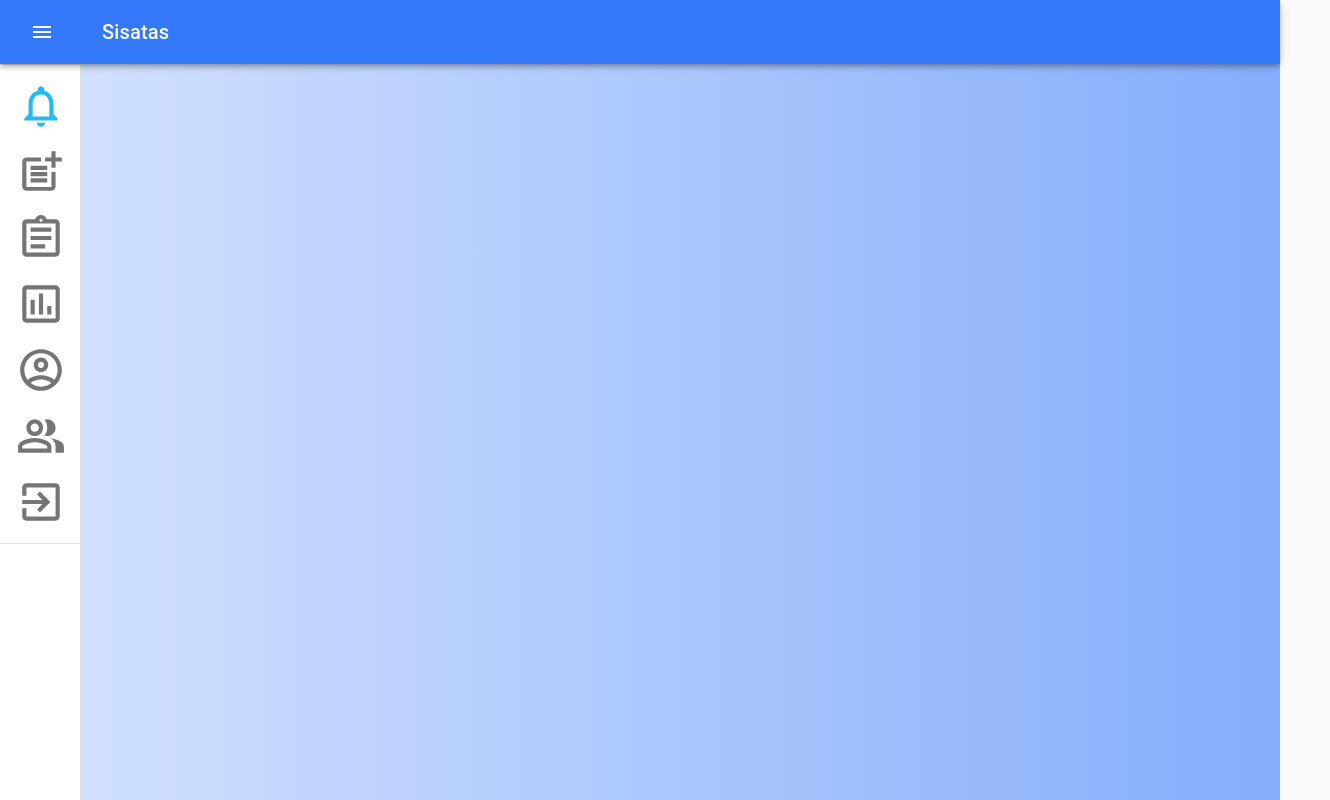
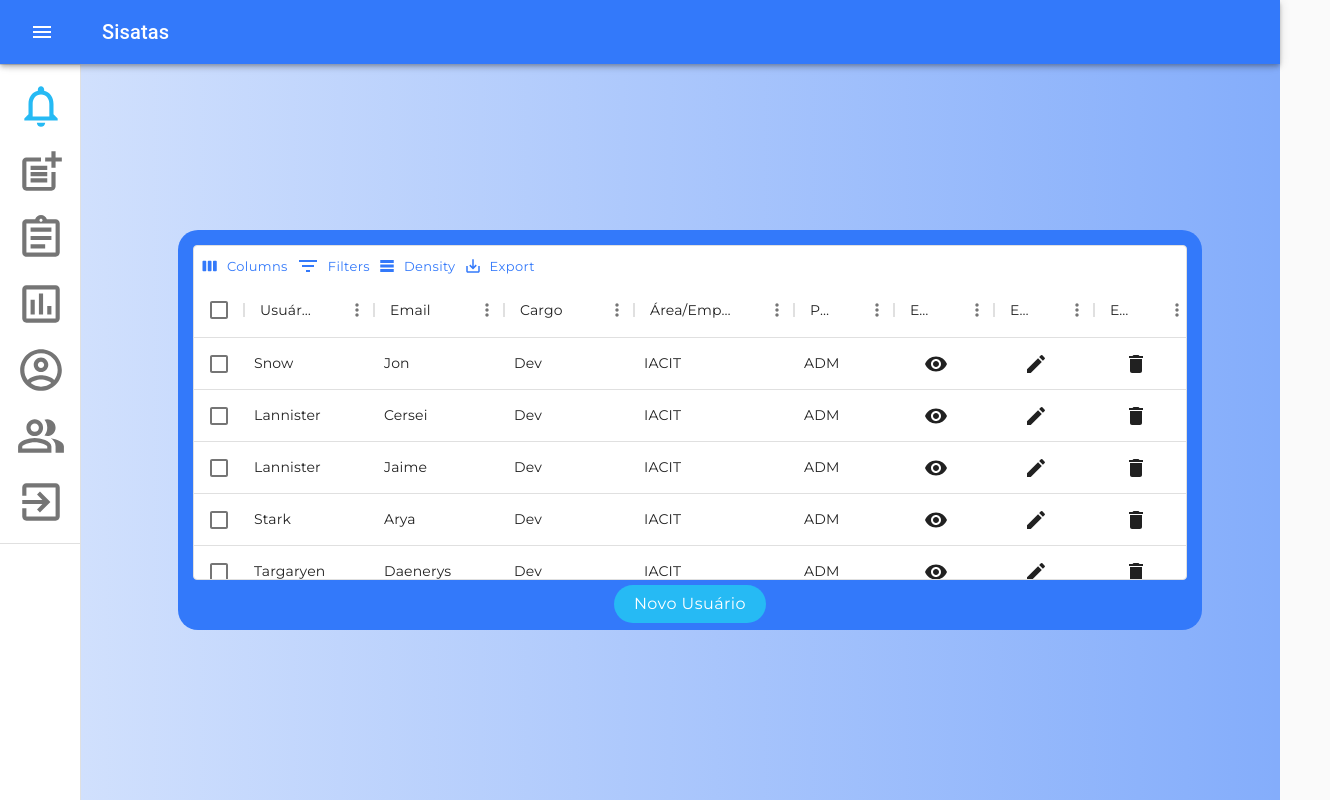
Before and after one commit to BureauTech/ProjectSisatas, a React (Create React App) app in the folder client/: page /users-list in a window 1280 px wide. Shown: the whole page, 1330 px wide, since content can reach past the window. Built offline with nearby package versions, Linux system fonts and the light colour scheme.

Commit message:
Alinhando no centro horizontalmente

```diff
--- a/client/src/App.js
+++ b/client/src/App.js
@@ -18,6 +18,7 @@ function App() {
         <Grid
           container
           alignItems="center"
+          justify="center"
           style={{ marginTop: 60, marginLeft: 100, marginRight: 0 }}
         >
           <Switch>
@@ -31,7 +32,7 @@ function App() {
             <Route path="/edit-user">
               <EditUser />
             </Route>
-            <Route path="/userlist">
+            <Route path="/users-list">
               <UserList ata={ata} />
             </Route>
           </Switch>
```
